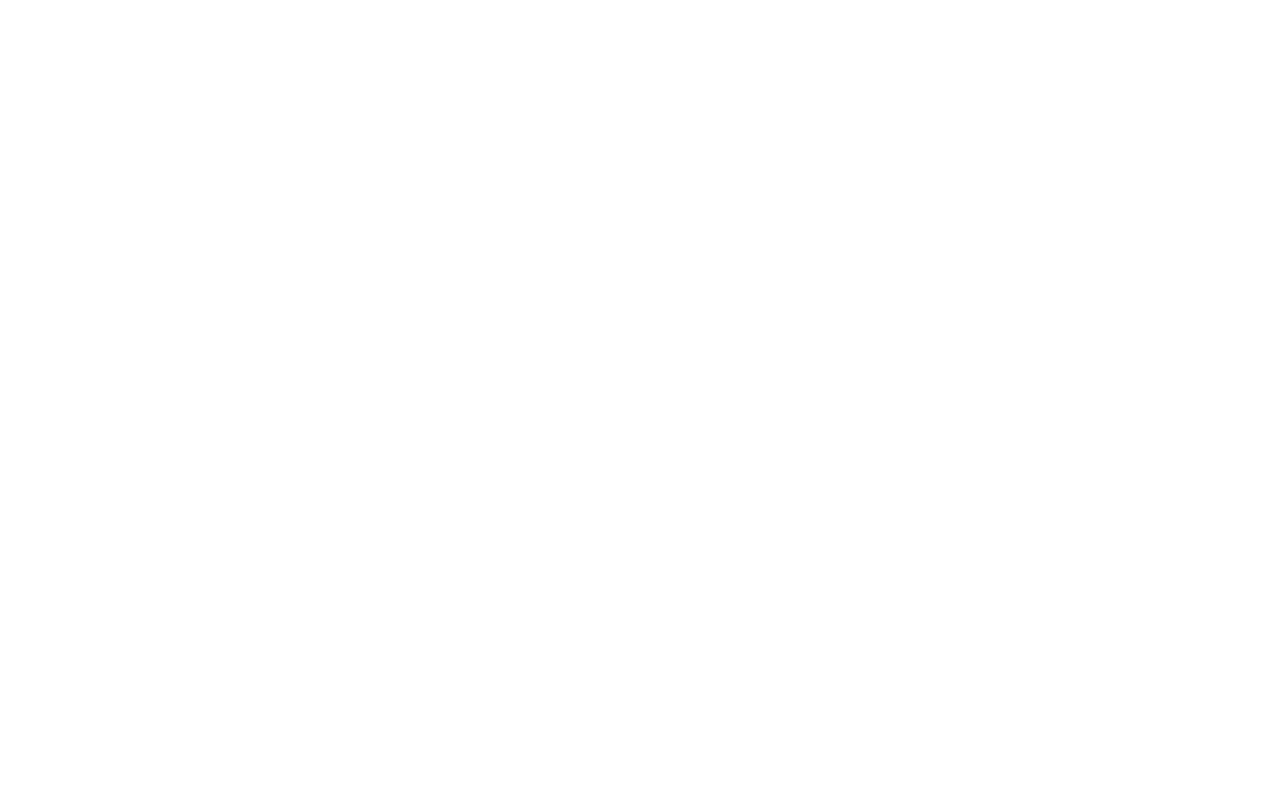
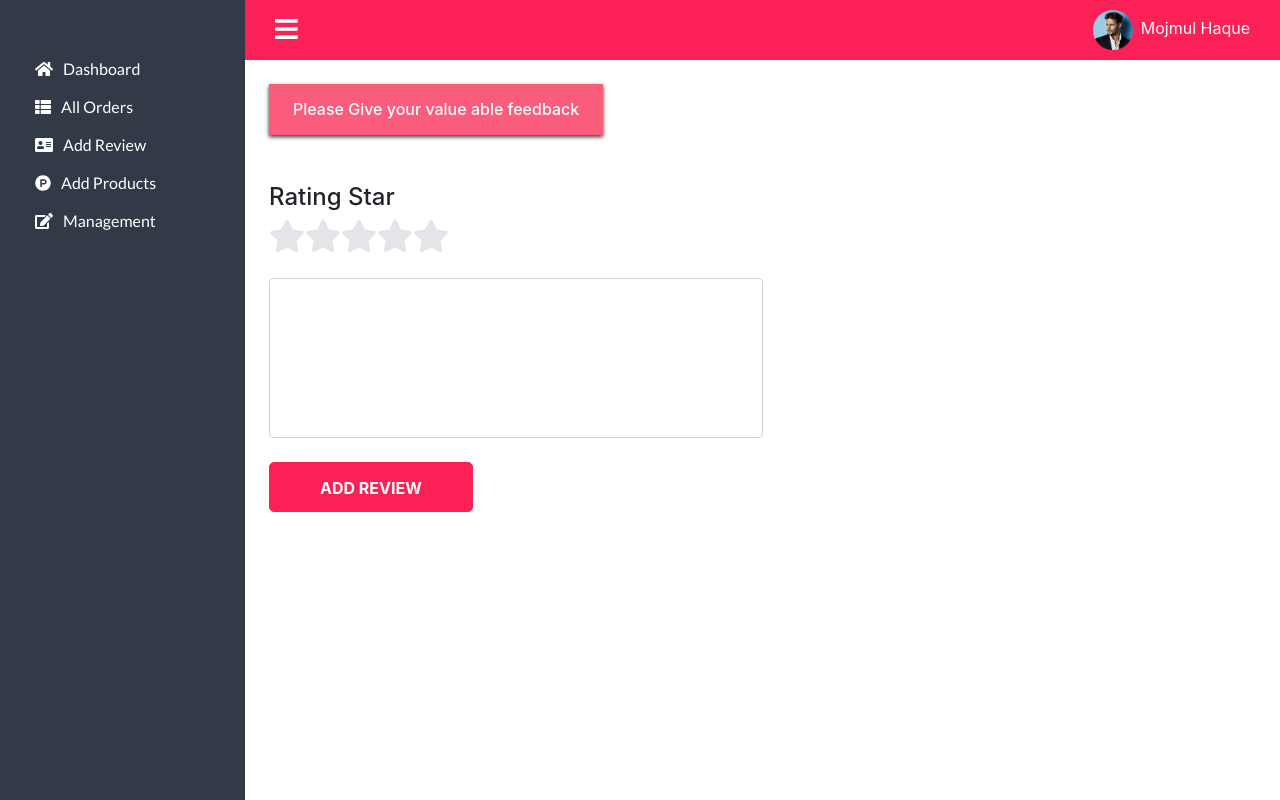
Before and after one commit to Mojmul-Haque/resturant-, a React (Create React App) app: page /dashboard/add-review in a window 1280 px wide. Built offline with nearby package versions, Linux system fonts and the light colour scheme.

Commit message:
add product design updated

```diff
--- a/src/App.js
+++ b/src/App.js
@@ -3,13 +3,19 @@
 import Home from "./pages/Home";
 import Dashboard from "./pages/Dashboard";
 import UserOrderList from "./components/UserOrderList/UserOrderList";
+import AddProduct from "./components/AddProduct/AddProduct";
+import AddReview from "./components/AddReview/AddReview";
+import DemoDashBoard from "./pages/DemoDashBoard";
 function App() {
   return (
     <Router>
       <Switch>
-        <Route exact path="/" component={Home} />
-        <Route exact path="/dashboard" component={Dashboard} />
-        <Route path="/dashaboard/all-orders" component={UserOrderList} />
+        <Route exact path="/">
+          <Home />
+        </Route>
+        <Route path="/dashboard">
+          <Dashboard />
+        </Route>
       </Switch>
     </Router>
   );
--- a/src/FakeData/sideNavData.js
+++ b/src/FakeData/sideNavData.js
@@ -8,12 +8,12 @@
 
 export const sideNavData = [
   { icon: faHome, title: "Dashboard", path: "/dashboard" },
-  { icon: faThList, title: "All Orders", path: "/dashaboard/all-orders" },
-  { icon: faAddressCard, title: "Add Review", path: "/dashaboard/add-review" },
+  { icon: faThList, title: "All Orders", path: "/dashboard/all-orders" },
+  { icon: faAddressCard, title: "Add Review", path: "/dashboard/add-review" },
   {
     icon: faProductHunt,
     title: "Add Products",
-    path: "/dashaboard/add-product",
+    path: "/dashboard/add-food",
   },
-  { icon: faEdit, title: "Management", path: "/dashaboard/management" },
+  { icon: faEdit, title: "Management", path: "/dashboard/management" },
 ];
--- a/src/SCSS/_variable.scss
+++ b/src/SCSS/_variable.scss
@@ -1,4 +1,4 @@
-// $fontFamily_1: Lato;
 $a: "Lato", sans-serif;
 $b: "Great Vibes", cursive;
 $brandColor: #e9457a;
+$secondaryColor: #fb2056;
--- a/src/SCSS/style.css
+++ b/src/SCSS/style.css
@@ -51,6 +51,11 @@
   position: absolute;
   right: 0;
   top: 0; }
+
+.dashboard-header h6 {
+  -webkit-box-shadow: 0 2px 4px #333;
+          box-shadow: 0 2px 4px #333;
+  background: #fa5c7c; }
 
 .main-menu {
   height: 60px;
@@ -603,7 +608,7 @@
         #dashboard .side-menu ul li a:hover {
           color: #e9457a; }
   #dashboard .dashboard-contents .content-head {
-    background: #e9457a;
+    background: #fb2056;
     padding: 10px 30px; }
     #dashboard .dashboard-contents .content-head .toggle-menu-btn svg {
       font-size: 26px;
@@ -617,14 +622,29 @@
       #dashboard .dashboard-contents .content-head .user-account span {
         padding-left: 8px;
         color: #fff; }
-  #dashboard .order-list .order-top-text h6 {
-    -webkit-box-shadow: 0 2px 4px #333;
-            box-shadow: 0 2px 4px #333;
-    background: #fa5c7c; }
   #dashboard .add-review form .form-control:focus {
     border-color: #e9457a;
     -webkit-box-shadow: none;
             box-shadow: none; }
+  #dashboard .add-review form input {
+    height: 40px;
+    border-color: #ddd; }
+    #dashboard .add-review form input::-webkit-input-placeholder {
+      text-transform: capitalize;
+      font-size: 14px;
+      color: #bbb3b3; }
+    #dashboard .add-review form input:-ms-input-placeholder {
+      text-transform: capitalize;
+      font-size: 14px;
+      color: #bbb3b3; }
+    #dashboard .add-review form input::-ms-input-placeholder {
+      text-transform: capitalize;
+      font-size: 14px;
+      color: #bbb3b3; }
+    #dashboard .add-review form input::placeholder {
+      text-transform: capitalize;
+      font-size: 14px;
+      color: #bbb3b3; }
   #dashboard .add-review form textarea {
     height: 160px;
     resize: none; }
@@ -634,16 +654,14 @@
     height: 50px;
     line-height: 50px;
     color: #fff;
-    background: #fa5c7c;
-    border: 1px solid #fa5c7c;
+    background: #fb2056;
+    border: 1px solid #fb2056;
     border-radius: 5px;
     -webkit-transition: all linear 0.3s;
     transition: all linear 0.3s;
-    padding: 0 50px;
-    -webkit-box-shadow: 0 4px 4px #e9457a;
-            box-shadow: 0 4px 4px #e9457a; }
+    padding: 0 50px; }
     #dashboard .add-review form .brand-btn:hover {
-      background: #fa5c7c;
+      background: #fb2056;
       border-color: transparent; }
     #dashboard .add-review form .brand-btn:hover {
       color: #fff !important; }
--- a/src/SCSS/style.scss
+++ b/src/SCSS/style.scss
@@ -59,6 +59,13 @@
   position: absolute;
   right: 0;
   top: 0;
+}
+
+.dashboard-header {
+  h6 {
+    box-shadow: 0 2px 4px #333;
+    background: #fa5c7c;
+  }
 }
 
 // reusable css end here
@@ -605,7 +612,8 @@
   }
   .dashboard-contents {
     .content-head {
-      background: $brandColor;
+      background: #fb2056;
+      // background: $brandColor;
       padding: 10px 30px;
       .toggle-menu-btn {
         svg {
@@ -627,14 +635,7 @@
       }
     }
   }
-  .order-list {
-    .order-top-text {
-      h6 {
-        box-shadow: 0 2px 4px #333;
-        background: #fa5c7c;
-      }
-    }
-  }
+
   .add-review {
     form {
       .form-control {
@@ -643,15 +644,23 @@
           box-shadow: none;
         }
       }
-
+      input {
+        height: 40px;
+        border-color: #ddd;
+        &::placeholder {
+          text-transform: capitalize;
+          font-size: 14px;
+          color: rgb(187, 179, 179)
+        }
+      }
       textarea {
         height: 160px;
         resize: none;
       }
       .brand-btn {
-        @include brandBtn(#fff, #fa5c7c, #fa5c7c, #fa5c7c);
+        @include brandBtn(#fff, $secondaryColor, $secondaryColor, $secondaryColor);
         padding: 0 50px;
-        box-shadow: 0 4px 4px $brandColor;
+        // box-shadow: 0 4px 4px $brandColor;
         &:hover {
           color: #fff !important;
         }
--- a/src/components/AddReview/AddReview.js
+++ b/src/components/AddReview/AddReview.js
@@ -1,5 +1,6 @@
 import React from "react";
 import { useForm } from "react-hook-form";
+import RatingStar from "./RatingStar";
 
 const AddReview = () => {
   const {
@@ -10,34 +11,13 @@
   } = useForm();
   const onSubmit = (data) => console.log(data);
   return (
-    <div className="add-review">
-      <div className="col-lg-6">
+    <>
+      <div className="col-lg-6 add-review">
         <form onSubmit={handleSubmit(onSubmit)}>
-          <div>
-            <input
-              className="form-control my-2"
-              defaultValue="Mojmul"
-              {...register("name", { required: true })}
-            />
-            {errors.name && <span>This field is required</span>}
-          </div>
-          <div>
-            <input
-              className="form-control my-2"
-              defaultValue="mojmul89@gmail.com"
-              {...register("email", { required: true })}
-            />
-            {errors.email && <span>This field is required</span>}
-          </div>
-          <div>
-            <input
-              className="form-control my-2"
-              type="file"
-              {...register("image", { required: true })}
-            />
-            {errors.image && <span>This field is required</span>}
-          </div>
-          <div>
+          {/* rating start */}
+
+          <RatingStar />
+          <div className="mt-4">
             <textarea
               {...register("textBox", { required: true })}
               className="form-control my-2"
@@ -45,10 +25,14 @@
             {errors.textBox && <span>This field is required</span>}
           </div>
 
-          <input type="submit" value="Add Review" className="brand-btn text-uppercase mt-3" />
+          <input
+            type="submit"
+            value="Add Review"
+            className="brand-btn text-uppercase mt-3"
+          />
         </form>
       </div>
-    </div>
+    </>
   );
 };
 
--- /dev/null
+++ b/src/components/AddReview/RatingStar.js
@@ -0,0 +1,46 @@
+import { faStar } from "@fortawesome/free-solid-svg-icons";
+import { FontAwesomeIcon } from "@fortawesome/react-fontawesome";
+import React, { useState } from "react";
+
+const RatingStar = () => {
+  const [clickStar, setClickStar] = useState(null);
+  const [hoverStar, setHoverStar] = useState(null);
+  return (
+    <div>
+      <div className="dashboard-header">
+        <h6 className="d-inline-block px-4 text-white py-3 mb-4">
+          Please Give your value able feedback
+        </h6>
+      </div>
+      <br />
+      <h4 className="mb-2">Rating Star</h4>
+      {[...Array(5)].map((star, i) => {
+        const ratingValue = i + 1;
+
+        return (
+          <label>
+            <input
+              style={{ display: "none" }}
+              type="radio"
+              name="rating"
+              value={ratingValue}
+              onClick={() => setClickStar(ratingValue)}
+            />
+            <FontAwesomeIcon
+              title="select star"
+              color={
+                ratingValue <= (hoverStar || clickStar) ? "#ffc107" : " #e4e5e9"
+              }
+              style={{ cursor: "pointer", fontSize: "32px" }}
+              icon={faStar}
+              onMouseEnter={() => setHoverStar(ratingValue)}
+              onMouseLeave={() => setHoverStar(null)}
+            />
+          </label>
+        );
+      })}
+    </div>
+  );
+};
+
+export default RatingStar;
--- a/src/components/UserOrderList/UserOrderList.js
+++ b/src/components/UserOrderList/UserOrderList.js
@@ -3,7 +3,7 @@
 const UserOrderList = () => {
   return (
     <div className="order-list">
-      <div className="order-top-text">
+      <div className="order-top-text dashboard-header">
         <h6 className="d-inline-block px-4 text-white py-2 mb-4">All Orders</h6>
       </div>
       <table className="table table-hover table-dark">
--- a/src/pages/Dashboard.js
+++ b/src/pages/Dashboard.js
@@ -1,16 +1,19 @@
 import { faBars } from "@fortawesome/free-solid-svg-icons";
 import { FontAwesomeIcon } from "@fortawesome/react-fontawesome";
 import React, { useState } from "react";
+import { Route } from "react-router";
+// import { BrowserRouter as Router, Switch, Route } from "react-router-dom";
 import AddProduct from "../components/AddProduct/AddProduct";
 import AddReview from "../components/AddReview/AddReview";
 import SideNav from "../components/SideNav/SideNav";
 import UserOrderList from "../components/UserOrderList/UserOrderList";
 import userImage from "../images/test2.png";
+import DemoDashBoard from "./DemoDashBoard";
 // import "../SCSS/style.css";
 const Dashboard = () => {
   const [shownav, setShowNav] = useState(false);
   return (
-    <section id="dashboard">
+    <section className="" id="dashboard">
       <div className="d-flex">
         <SideNav shownav={shownav} />
         <div className="dashboard-contents flex-grow-1">
@@ -27,9 +30,15 @@
             </div>
           </div>
           <div className="dashboard-inner p-4">
-            <UserOrderList />
-            {/* <AddReview /> */}
-            <AddProduct />
+            <Route exact path="/dashboard">
+              <UserOrderList />
+            </Route>
+            <Route path="/dashboard/add-review">
+              <AddReview />
+            </Route>
+            <Route path="/dashboard/add-food">
+              <AddProduct />
+            </Route>
           </div>
         </div>
       </div>
--- /dev/null
+++ b/src/pages/DemoDashBoard.js
@@ -0,0 +1,9 @@
+import React from "react";
+
+const DemoDashBoard = () => {
+  return <div>
+    <h3>DemoDashBoard Page Start here</h3>
+  </div>;
+};
+
+export default DemoDashBoard;
```
Also changed, not shown: src/components/AddProduct/AddProduct.js (+20 -5 lines), 1 other file (tests, documents, lock files or other folders).
